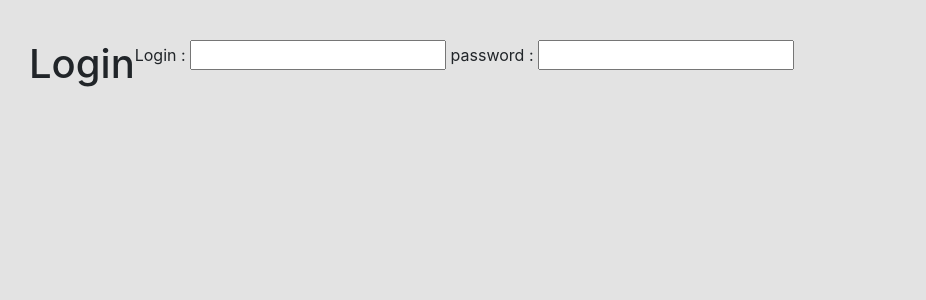
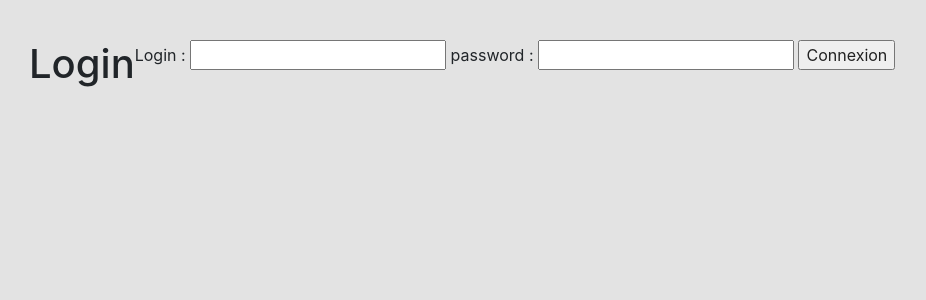
Before and after one commit to kamelderrar/TchatCared, a PHP site: page / in a window 1280 px wide. Shown: the top 300 px of the page, without its empty margins (96-1022 px from the left). Run offline with PHP 8.4, Linux system fonts and the light colour scheme; some libraries are stand-ins or nearby versions.

Commit message:
Ajout du submit

```diff
--- a/src/application/views/home.phtml
+++ b/src/application/views/home.phtml
@@ -3,5 +3,6 @@
     <form method="POST" action="">
        <label>Login : <input name="login" id="login" type="text"/></label>
 	   <label>password : <input name="password" id="password" type="text"/></label>
+	   <input type="submit" value = "Connexion"/>
     </form>
 <?php }?>
```
